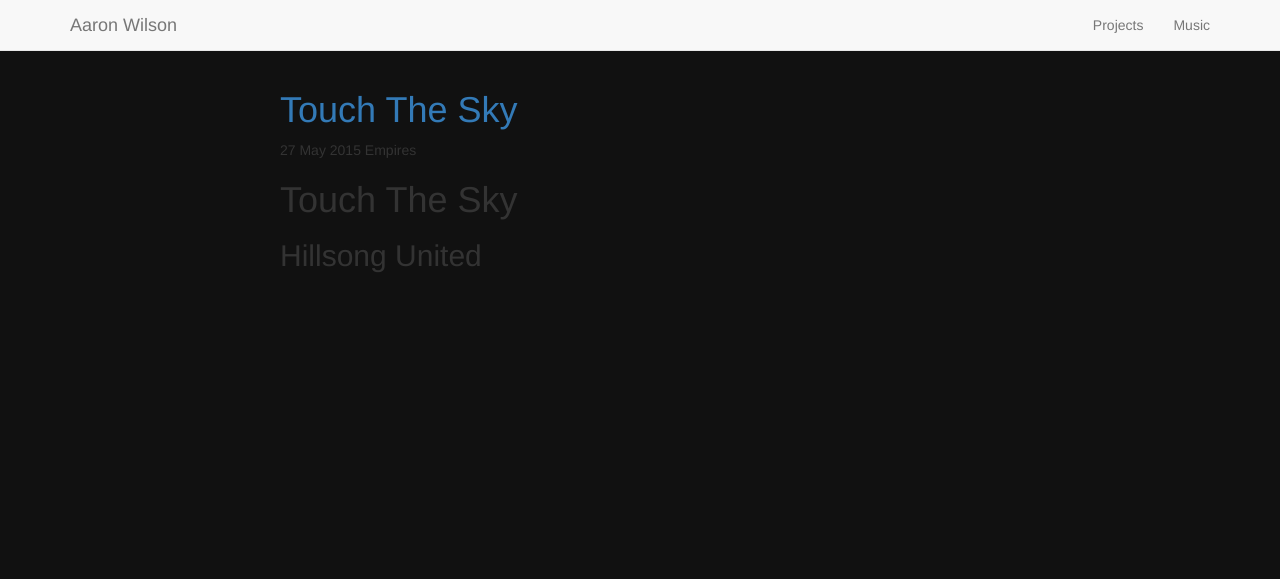
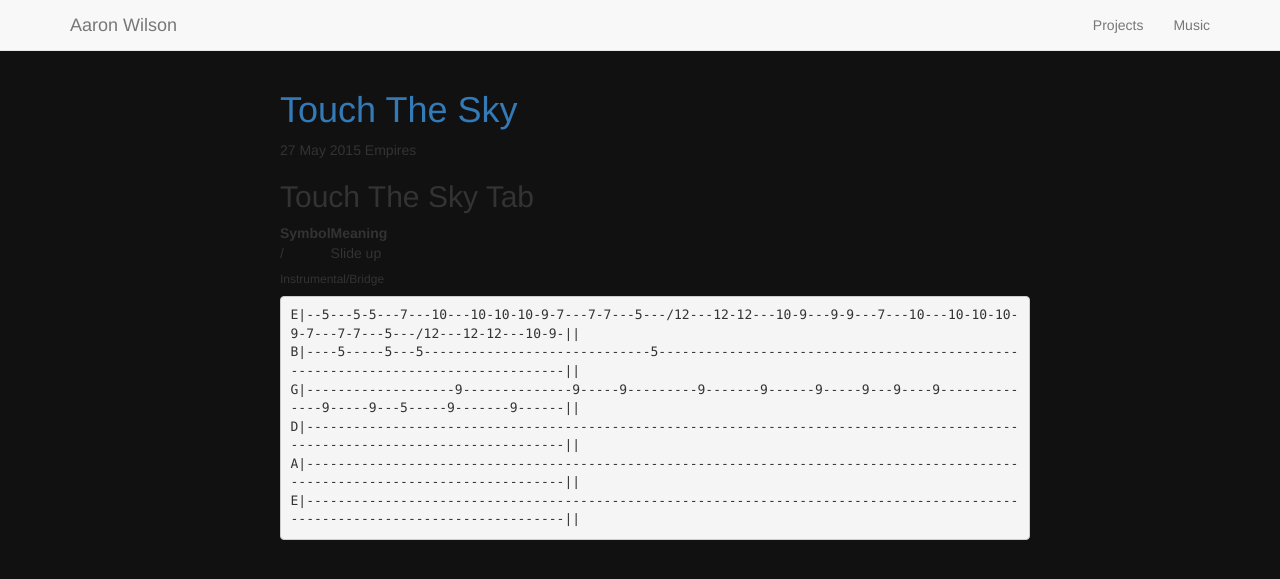
Before and after one commit to aarontwf/limebyte.github.io, a Jekyll site: the page built from _posts/2015-05-27-touch-the-sky.md, in a window 1280 px wide. Shown: the top 579 px of the page. Built offline with Jekyll 4.4.1, drawn with Linux system fonts in a browser that asks for light colours; nearby versions of some CDN libraries.

Commit message:
Update 2015-05-27-touch-the-sky.md

````diff
--- a/_posts/2015-05-27-touch-the-sky.md
+++ b/_posts/2015-05-27-touch-the-sky.md
@@ -7,5 +7,18 @@
 date: 2015-05-27 10:35:00
 ---
 
-# Touch The Sky
-## Hillsong United
+## Touch The Sky Tab
+
+| Symbol | Meaning   |
+| ------ | --------- |
+| /      | Slide up  |
+
+###### Instrumental/Bridge
+```
+E|--5---5-5---7---10---10-10-10-9-7---7-7---5---/12---12-12---10-9---9-9---7---10---10-10-10-9-7---7-7---5---/12---12-12---10-9-||
+B|----5-----5---5-----------------------------5---------------------------------------------------------------------------------||
+G|-------------------9--------------9-----9---------9-------9------9-----9---9----9--------------9-----9---5-----9-------9------||
+D|------------------------------------------------------------------------------------------------------------------------------||
+A|------------------------------------------------------------------------------------------------------------------------------||
+E|------------------------------------------------------------------------------------------------------------------------------||
+```
````
